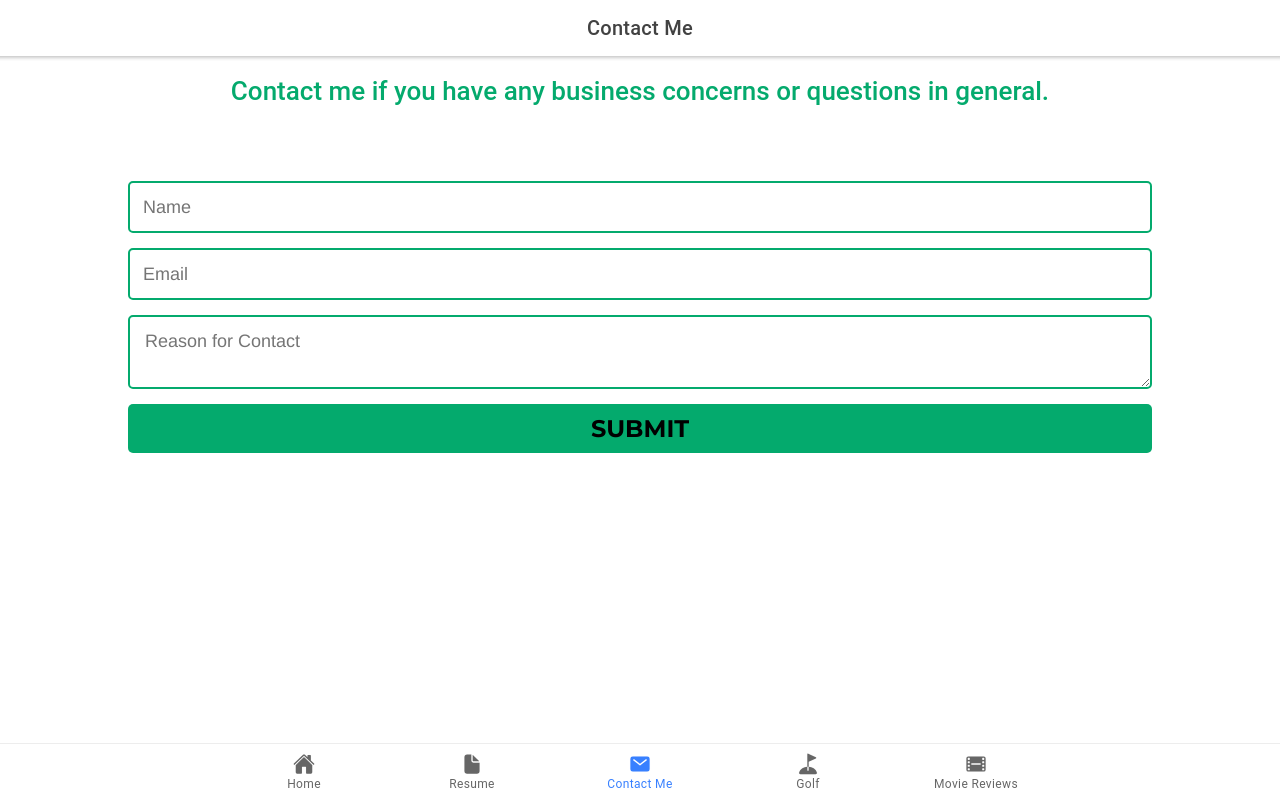
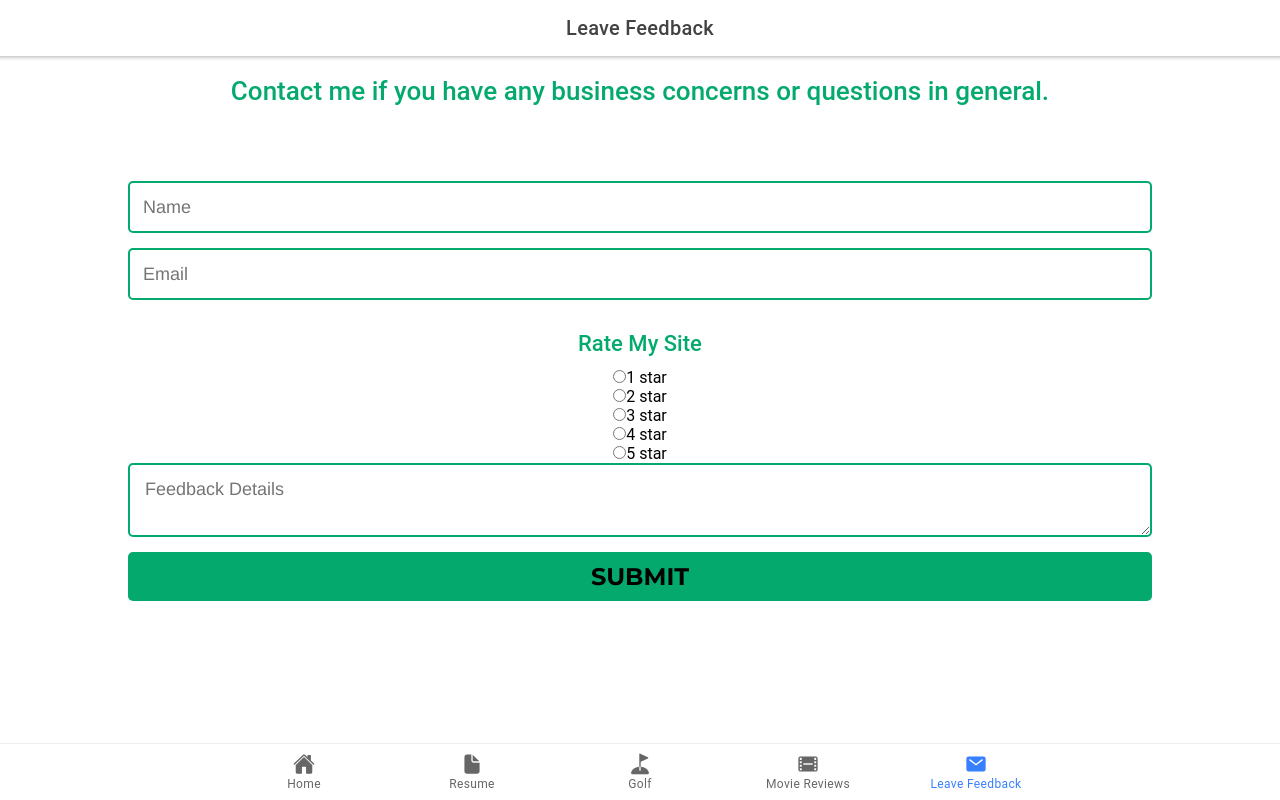
Before and after one commit to nliebers/PersonalSite, a React (Create React App) app in the folder personal-site/: page /ContactMe in a window 1280 px wide. Built offline with nearby package versions, Linux system fonts and the light colour scheme.

Commit message:
Revert "Revert pages work"
This reverts commit dd690d3f5acae218e00d06139b6de984e620a1e9.

```diff
--- a/personal-site/package.json
+++ b/personal-site/package.json
@@ -1,6 +1,7 @@
 {
   "name": "personal-site",
   "version": "0.0.1",
+  "homepage": "http://nliebers.github.io/PersonalSite/",
   "private": true,
   "dependencies": {
     "@capacitor/app": "4.1.1",
@@ -22,6 +23,7 @@
     "@types/react-native": "^0.71.3",
     "@types/react-router": "^5.1.11",
     "@types/react-router-dom": "^5.1.7",
+    "formik": "^2.2.9",
     "history": "^4.9.0",
     "ionicons": "^6.0.3",
     "react": "^18.2.0",
@@ -49,7 +51,9 @@
     "start": "react-scripts start",
     "build": "react-scripts build",
     "test": "react-scripts test --transformIgnorePatterns 'node_modules/(?!(@ionic/react|@ionic/react-router|@ionic/core|@stencil/core|ionicons)/)'",
-    "eject": "react-scripts eject"
+    "eject": "react-scripts eject",
+    "predeploy": "npm run build",
+    "deploy": "gh-pages -d build"
   },
   "eslintConfig": {
     "extends": [
--- a/personal-site/src/App.tsx
+++ b/personal-site/src/App.tsx
@@ -49,14 +49,14 @@ const App: React.FC = () => (
           <Route exact path="/Resume">
             <Resume />
           </Route>
-          <Route path="/ContactMe">
-            <ContactMe />
-          </Route>
           <Route path="/Golf">
             <Golf />
           </Route>
           <Route path="/Movie">
             <Movie />
+          </Route>
+          <Route path="/ContactMe">
+            <ContactMe />
           </Route>
           <Route exact path="/">
             <Redirect to="/Home" />
@@ -71,10 +71,6 @@ const App: React.FC = () => (
             <IonIcon aria-hidden="true" icon={document} />
             <IonLabel>Resume</IonLabel>
           </IonTabButton>
-          <IonTabButton tab="ContactMe" href="/ContactMe">
-            <IonIcon aria-hidden="true" icon={mail} />
-            <IonLabel>Contact Me</IonLabel>
-          </IonTabButton>
           <IonTabButton tab="Golf" href="/Golf">
             <IonIcon aria-hidden="true" icon={golf} />
             <IonLabel>Golf</IonLabel>
@@ -83,6 +79,10 @@ const App: React.FC = () => (
             <IonIcon aria-hidden="true" icon={film} />
             <IonLabel>Movie Reviews</IonLabel>
           </IonTabButton>
+          <IonTabButton tab="ContactMe" href="/ContactMe">
+            <IonIcon aria-hidden="true" icon={mail} />
+            <IonLabel>Leave Feedback</IonLabel>
+          </IonTabButton>
         </IonTabBar>
       </IonTabs>
     </IonReactRouter>
--- a/personal-site/src/components/ContactForm.css
+++ b/personal-site/src/components/ContactForm.css
@@ -4,7 +4,7 @@ body { background:rgb(30,30,40); }
 form { padding-top: 5%; padding-left: 10%; padding-right: 10%;}
 
 .feedback-input {
-  color:black;
+  color:white;
   font-family: Helvetica, Arial, sans-serif;
   font-weight:500;
   font-size: 18px;
--- a/personal-site/src/components/ContactForm.tsx
+++ b/personal-site/src/components/ContactForm.tsx
@@ -1,16 +1,76 @@
 import './ContactForm.css'
+import { useFormik } from 'formik';
+
 
 const ContactForm = () => {
+  let words = 0;
+  const validate = (values: any) => {
+    const errors = {}
+
+    if (!values.email) {
+      formik.errors.email = 'Required'
+    } else if (!/^[A-Z0-9._%+-]+@[A-Z0-9.-]+\.[A-Z]{2,4}$/i.test(values.email)) {
+      formik.errors.email = 'Invalid email address'
+    }
+
+    return errors
+  }
+
+  const formik = useFormik({
+    initialValues: {
+      email: '',
+    },
+    validate,
+    onSubmit: (values) => {
+      alert(JSON.stringify(values, null, 2))
+    },
+  })
+
+  const updateWordCounter = () => {
+    const newWords = (document.getElementById('feedbackText') as HTMLInputElement).value;
+    if (newWords){
+      words += newWords.split(" ").length;
+    }
+  }
+
+  const alertWordsEnter = () => {
+    alert('Characters entered in feedback area ' + words);
+  }
+
   return (
     <div>
         <div>
             <h1>Contact me if you have any business concerns or questions in general.</h1>
         </div>
         <div className="formContainer">
-            <form>
+            <form onSubmit={alertWordsEnter}>
                 <input name="name" type="text" className="feedback-input" placeholder="Name" />
-                <input name="email" type="text" className="feedback-input" placeholder="Email" />
-                <textarea name="text" className="feedback-input" placeholder="Reason for Contact"></textarea>
+                <input className="feedback-input" type="email" name="email" id="email" placeholder="Email"
+            onChange={formik.handleChange} onBlur={formik.handleBlur} value={formik.values.email} />
+                <div>
+                  <h3>Rate My Site</h3>
+                  <div>
+                    <input type="radio" id="1" name="drone" value="1 star"/>
+                    <label>1 star</label>
+                  </div>
+                  <div>
+                    <input type="radio" id="2" name="drone" value="2 star"/>
+                    <label>2 star</label>
+                  </div>
+                  <div>
+                    <input type="radio" id="3" name="drone" value="3 star"/>
+                    <label>3 star</label>
+                  </div>
+                  <div>
+                    <input type="radio" id="4" name="drone" value="4 star"/>
+                    <label>4 star</label>
+                  </div>
+                  <div>
+                    <input type="radio" id="louie" name="drone" value="5 star"/>
+                    <label>5 star</label>
+                  </div>
+                </div>
+                <textarea name="text" className="feedback-input" placeholder="Feedback Details" id="feedbackText" onChange={updateWordCounter}></textarea>
                 <input type="submit" value="SUBMIT"/>
             </form>
         </div>
--- a/personal-site/src/pages/ContactMe.tsx
+++ b/personal-site/src/pages/ContactMe.tsx
@@ -1,5 +1,4 @@
 import { IonContent, IonHeader, IonPage, IonTitle, IonToolbar } from '@ionic/react';
-import './ContactMe.css';
 import ContactForm from '../components/ContactForm';
 
 const ContactMe: React.FC = () => {
@@ -7,7 +6,7 @@ const ContactMe: React.FC = () => {
     <IonPage>
       <IonHeader>
         <IonToolbar>
-          <IonTitle>Contact Me</IonTitle>
+          <IonTitle>Leave Feedback</IonTitle>
         </IonToolbar>
       </IonHeader>
       <IonContent fullscreen>
```
Also changed, not shown: personal-site/src/pages/ContactMe.css (deleted), 2 other files (tests, documents, lock files or other folders).
